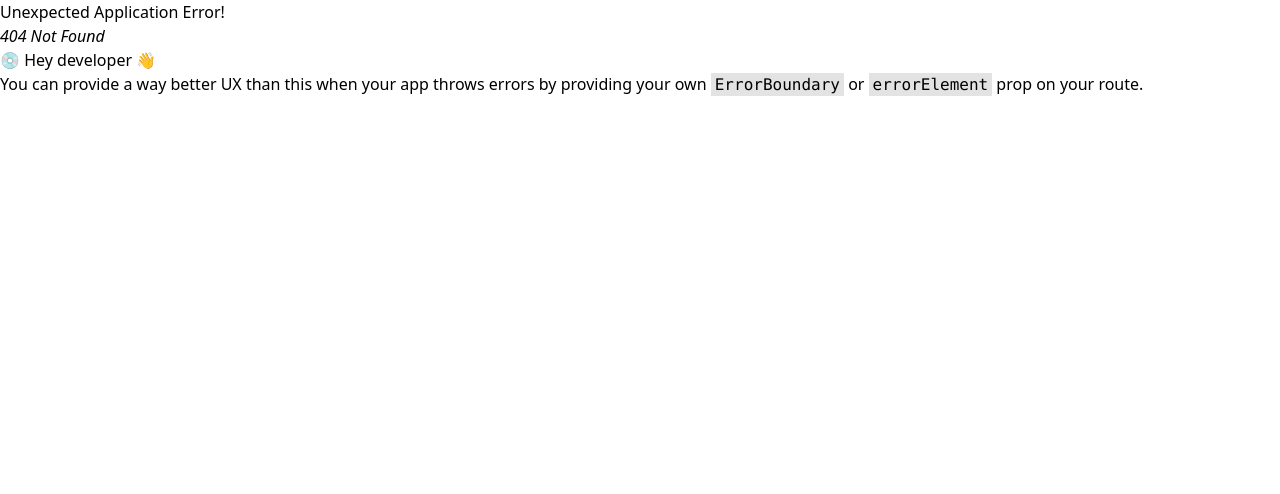
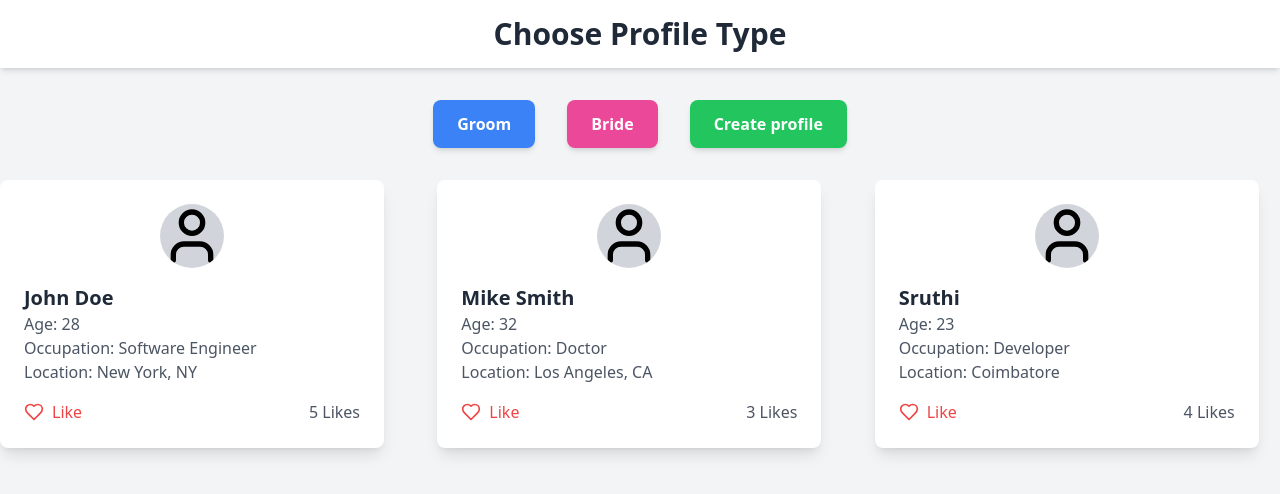
Before and after one commit to sridhar7601/React-Training-Presidio, a React (Vite) app in the folder day-4-MiniProject/: page /home/groom in a window 1280 px wide. Before the commit this address had no page. Shown: the top 494 px of the page. Built offline with nearby package versions, Linux system fonts and the light colour scheme; data requests are answered from the project's data file; sample sign-in values are in the browser's storage.

Commit message:
add proper file structure and Ui with get and post data

```diff
--- a/day-4-MiniProject/src/components/pages/Login.tsx
+++ b/day-4-MiniProject/src/components/pages/Auth/Login.tsx
@@ -24,7 +24,7 @@ const Login = () => {
       loginSchema.parse(formData);
       if (formData.username === 'user' && formData.password === '111111') {
         localStorage.setItem('isAuthenticated', 'true');
-        navigate('/choose-profile');
+        navigate('/home');
       } else {
         setErrors({ form: 'Invalid credentials. Please try again.' });
       }
--- a/day-4-MiniProject/src/components/pages/BrideProfiles.tsx
+++ b/day-4-MiniProject/src/components/pages/BrideProfiles.tsx
@@ -1,5 +1,5 @@
 import { useState, useEffect } from 'react';
-import { User } from 'lucide-react';
+import { User, Heart } from 'lucide-react'; // Importing Heart icon for the like button
 
 interface Profile {
   id: number;
@@ -8,12 +8,12 @@ interface Profile {
   age: number;
   occupation: string;
   location: string;
+  likeCount: number;  // New field for the like count
 }
 
 export default function BrideProfiles() {
   const [profiles, setProfiles] = useState<Profile[]>([]);
   const [loading, setLoading] = useState(true);
-
 
   useEffect(() => {
     // Simulating a 4-second delay before setting the data
@@ -28,6 +28,14 @@ export default function BrideProfiles() {
 
     fetchDataWithDelay();
   }, []);
+
+  const handleLike = (id: number) => {
+    setProfiles(
+      profiles.map((profile) =>
+        profile.id === id ? { ...profile, likeCount: profile.likeCount + 1 } : profile
+      )
+    );
+  };
 
   if (loading) {
     return (
@@ -49,7 +57,6 @@ export default function BrideProfiles() {
 
   return (
     <>
-      {/* <h2 className="text-3xl font-bold text-gray-800 mb-6">Groom Profiles</h2> */}
       <div className="grid grid-cols-1 md:grid-cols-2 lg:grid-cols-3 gap-8">
         {profiles.map(profile => (
           <div key={profile.id} className="bg-white p-6 rounded-lg shadow-lg max-w-sm">
@@ -60,9 +67,19 @@ export default function BrideProfiles() {
             <p className="text-gray-600">Age: {profile.age}</p>
             <p className="text-gray-600">Occupation: {profile.occupation}</p>
             <p className="text-gray-600">Location: {profile.location}</p>
+            <div className="mt-4 flex items-center justify-between">
+              <button
+                className="text-red-500 flex items-center"
+                onClick={() => handleLike(profile.id)}
+              >
+                <Heart className="w-5 h-5 mr-2" />
+                Like
+              </button>
+              <p className="text-gray-600">{profile.likeCount} Likes</p>
+            </div>
           </div>
         ))}
       </div>
-      </>
+    </>
   );
 }
--- a/day-4-MiniProject/src/components/pages/GroomProfiles.tsx
+++ b/day-4-MiniProject/src/components/pages/GroomProfiles.tsx
@@ -1,5 +1,5 @@
 import { useState, useEffect } from 'react';
-import { User } from 'lucide-react';
+import { User, Heart } from 'lucide-react';
 
 interface Profile {
   id: number;
@@ -8,6 +8,7 @@ interface Profile {
   age: number;
   occupation: string;
   location: string;
+  likeCount: number;
 }
 
 export default function GroomProfiles() {
@@ -15,18 +16,25 @@ export default function GroomProfiles() {
   const [loading, setLoading] = useState(true);
 
   useEffect(() => {
-    // Simulating a 4-second delay before setting the data
     const fetchDataWithDelay = async () => {
       const response = await fetch('http://localhost:3001/profiles?type=groom');
       const data = await response.json();
       setTimeout(() => {
         setProfiles(data);
         setLoading(false);
-      }, 4000); // 4-second delay
+      }, 4000);
     };
 
     fetchDataWithDelay();
   }, []);
+
+  const handleLike = (id: number) => {
+    setProfiles(
+      profiles.map((profile) =>
+        profile.id === id ? { ...profile, likeCount: profile.likeCount + 1 } : profile
+      )
+    );
+  };
 
   if (loading) {
     return (
@@ -47,8 +55,6 @@ export default function GroomProfiles() {
   }
 
   return (
-    <>
-      {/* <h2 className="text-3xl font-bold text-gray-800 mb-6">Groom Profiles</h2> */}
     <div className="grid grid-cols-1 md:grid-cols-2 lg:grid-cols-3 gap-8">
       {profiles.map(profile => (
         <div key={profile.id} className="bg-white p-6 rounded-lg shadow-lg max-w-sm">
@@ -59,9 +65,18 @@ export default function GroomProfiles() {
           <p className="text-gray-600">Age: {profile.age}</p>
           <p className="text-gray-600">Occupation: {profile.occupation}</p>
           <p className="text-gray-600">Location: {profile.location}</p>
+          <div className="mt-4 flex items-center justify-between">
+            <button
+              className="text-red-500 flex items-center"
+              onClick={() => handleLike(profile.id)}
+            >
+              <Heart className="w-5 h-5 mr-2" />
+              Like
+            </button>
+            <p className="text-gray-600">{profile.likeCount} Likes</p>
+          </div>
         </div>
       ))}
     </div>
-      </>
   );
 }
--- a/day-4-MiniProject/src/components/pages/ChooseProfile.tsx
+++ b/day-4-MiniProject/src/components/pages/HomePage.tsx
@@ -1,7 +1,7 @@
-import { Link, Outlet } from 'react-router-dom';
-import { useState, useEffect } from 'react';
+import { Link, Outlet } from "react-router-dom";
+import { useState, useEffect } from "react";
 
-export default function ChooseProfile() {
+export default function HomePage() {
   // const [loading, setLoading] = useState(true);
 
   // Simulating a loading effect (you can customize this)
@@ -10,22 +10,12 @@ export default function ChooseProfile() {
     return () => clearTimeout(timer);
   }, []);
 
-  // if (loading) {
-  //   return (
-  //     <div className="flex flex-col items-center justify-center min-h-screen bg-gray-100">
-  //       <div className="animate-pulse">
-  //         <div className="h-10 w-48 bg-gray-300 rounded mb-6"></div>
-  //         <div className="h-12 w-32 bg-gray-300 rounded mb-6"></div>
-  //         <div className="h-12 w-32 bg-gray-300 rounded"></div>
-  //       </div>
-  //     </div>
-  //   );
-  // }
-
   return (
     <div className="min-h-screen bg-gray-100">
       <header className="w-full p-4 bg-white shadow-md">
-        <h1 className="text-3xl font-bold text-center text-gray-800">Choose Profile Type</h1>
+        <h1 className="text-3xl font-bold text-center text-gray-800">
+          Choose Profile Type
+        </h1>
       </header>
       <div className="flex items-center justify-center mt-8 space-x-8">
         <Link
@@ -40,6 +30,12 @@ export default function ChooseProfile() {
         >
           Bride
         </Link>
+        <Link
+          to="create-profile"
+          className="bg-green-500 hover:bg-green-600 text-white font-semibold py-3 px-6 rounded-lg shadow-md transform hover:scale-105 transition-transform duration-300"
+        >
+          Create profile
+        </Link>
       </div>
       <div className="mt-8">
         <Outlet />
--- a/day-4-MiniProject/src/db.json
+++ b/day-4-MiniProject/src/db.json
@@ -6,7 +6,8 @@
       "name": "John Doe",
       "age": 28,
       "occupation": "Software Engineer",
-      "location": "New York, NY"
+      "location": "New York, NY",
+      "likeCount": 5
     },
     {
       "id": "2",
@@ -14,7 +15,8 @@
       "name": "Mike Smith",
       "age": 32,
       "occupation": "Doctor",
-      "location": "Los Angeles, CA"
+      "location": "Los Angeles, CA",
+      "likeCount": 3
     },
     {
       "id": "3",
@@ -22,7 +24,8 @@
       "name": "Emma Johnson",
       "age": 27,
       "occupation": "Marketing Manager",
-      "location": "Chicago, IL"
+      "location": "Chicago, IL",
+      "likeCount": 7
     },
     {
       "id": "4",
@@ -30,23 +33,26 @@
       "name": "Sophia Brown",
       "age": 30,
       "occupation": "Teacher",
-      "location": "Houston, TX"
+      "location": "Houston, TX",
+      "likeCount": 2
     },
     {
       "id": "4534",
       "type": "bride",
-      "name": "sridhar",
-      "age": "24",
-      "occupation": "developer",
-      "location": "coimbatore"
+      "name": "Sridhar",
+      "age": 24,
+      "occupation": "Developer",
+      "location": "Coimbatore",
+      "likeCount": 10
     },
     {
       "id": "4a45",
       "type": "groom",
-      "name": "sruthi",
-      "age": "23",
-      "occupation": "developer",
-      "location": "coimbatore"
+      "name": "Sruthi",
+      "age": 23,
+      "occupation": "Developer",
+      "location": "Coimbatore",
+      "likeCount": 4
     }
   ]
 }
--- /dev/null
+++ b/day-4-MiniProject/src/services/profileService.tsx
@@ -0,0 +1,4 @@
+export const fetchProfiles = async (type: 'bride' | 'groom') => {
+  const response = await fetch(`http://localhost:3001/profiles?type=${type}`);
+  return await response.json();
+};
```
Also changed, not shown: day-4-MiniProject/src/routes.tsx (+12 -11 lines), day-4-MiniProject/src/components/pages/Auth/ProtectedRoute.tsx (renamed from day-4-MiniProject/src/components/ProtectedRoute.tsx), day-4-MiniProject/src/components/pages/Auth/Signup.tsx (renamed from day-4-MiniProject/src/components/pages/Signup.tsx). Lines whose indentation alone changed are shown as unchanged.
